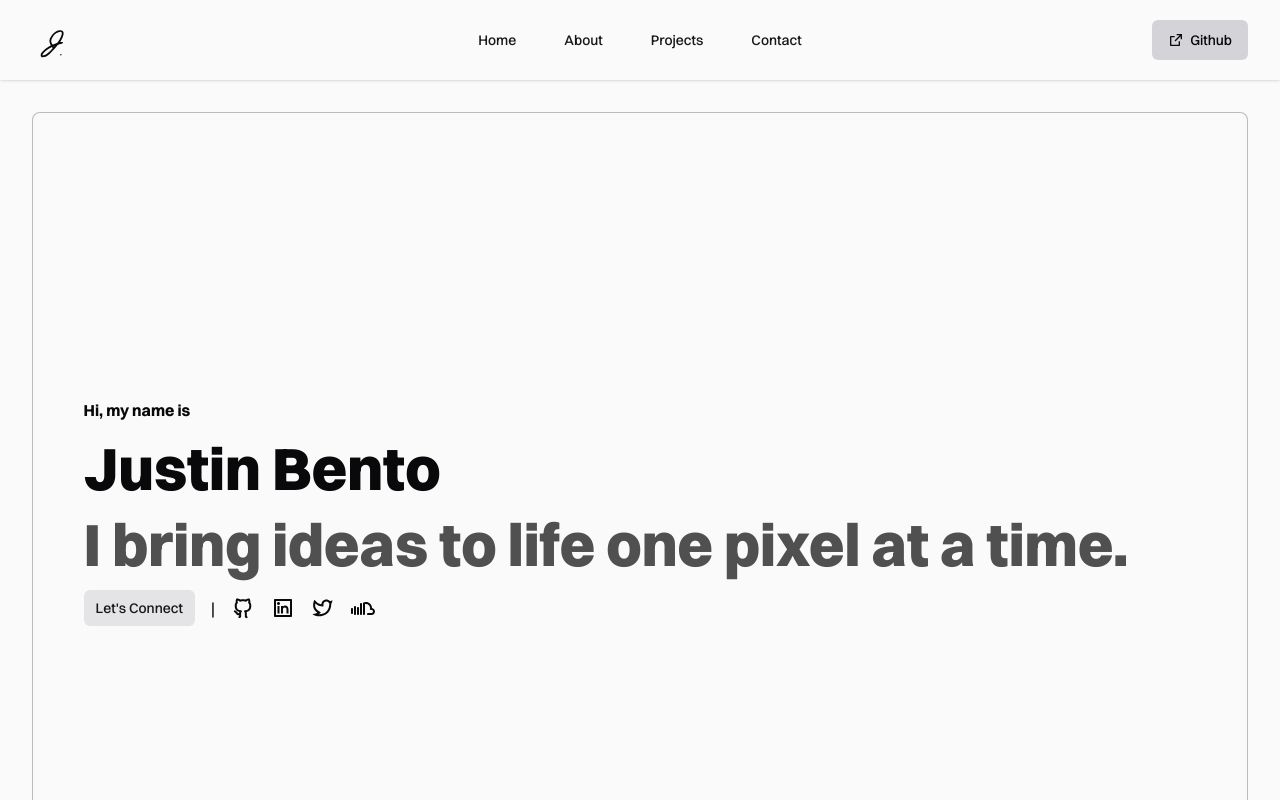
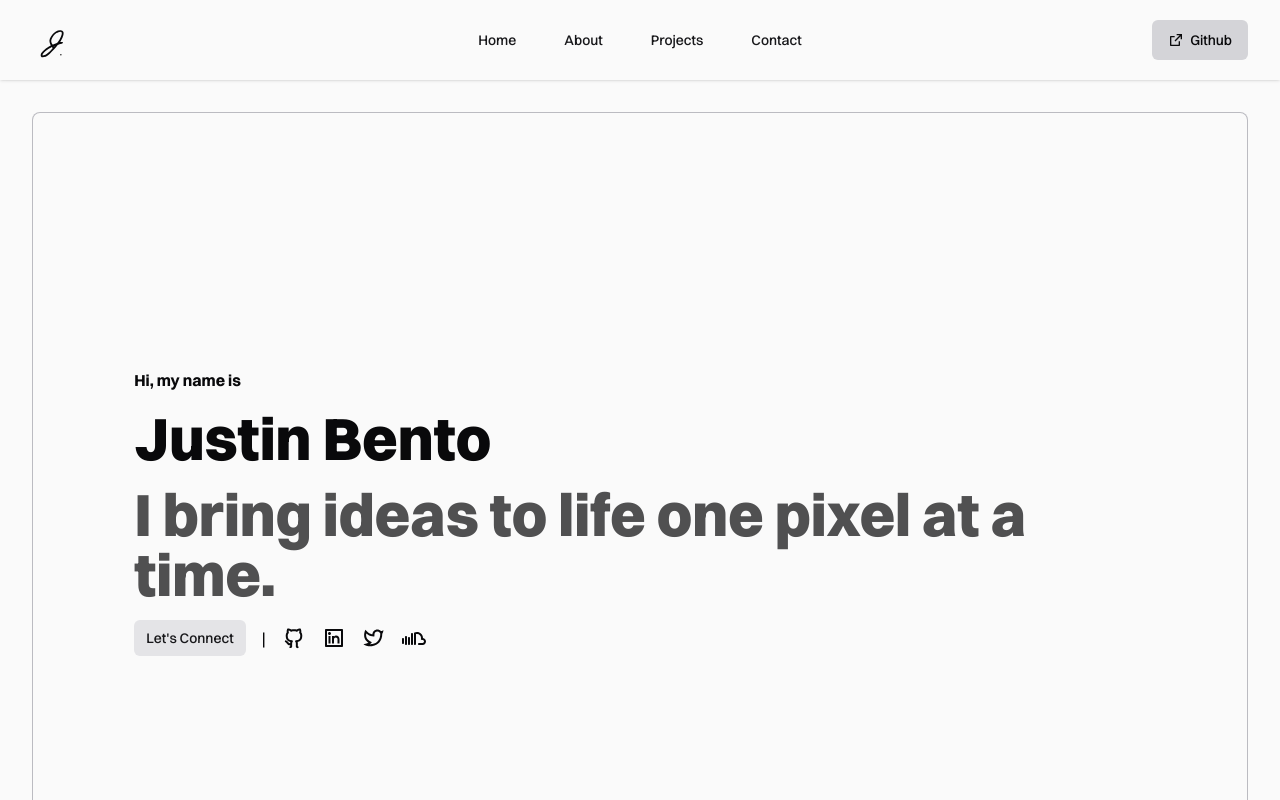
Before and after one commit to Justin-Bento/portfolio, a Next.js app: page / in a window 1280 px wide. Shown: the top 800 px of the page. Built offline with nearby package versions, Linux system fonts and the light colour scheme.

Commit message:
added parent div to seperate the bento grid from the content within the grid item

```diff
--- a/app/(frontend)/page.tsx
+++ b/app/(frontend)/page.tsx
@@ -17,13 +17,14 @@ export default function Home() {
       <main className="min-h-dvh p-4 3xl:container lg:p-8 3xl:mx-auto">
         <section className="grid grid-cols-1 gap-6 md:grid-cols-12">
           {/* Main Hero Section */}
-          <Card className="col-span-12 flex min-h-[65svh] items-center justify-center lg:min-h-[50rem]">
-            <div className="mx-auto w-11/12 space-y-4">
+          <div className="group col-span-12">
+            <Card className="flex min-h-[65svh] items-center justify-center lg:min-h-[50rem]">
+              <div className="mx-auto w-10/12 space-y-4">
                 <p className="text-md scroll-m-20 font-bold">Hi, my name is</p>
                 <h1 className="scroll-m-20 text-3xl font-extrabold lg:text-6xl">
                   Justin Bento
                 </h1>
-              <p className="scroll-m-20 text-3xl font-extrabold opacity-70 lg:text-6xl">
+                <p className="text-3xl font-extrabold opacity-70 lg:text-6xl">
                   I bring ideas to life one pixel at a time.
                 </p>
                 <ul className="flex list-none items-center gap-4">
@@ -78,6 +79,7 @@ export default function Home() {
                 </ul>
               </div>
             </Card>
+          </div>
           {/* About Me Card */}
           <div className="group col-span-12 lg:col-span-4">
             <Link href="/about">
```
Lines whose indentation alone changed are shown as unchanged.
